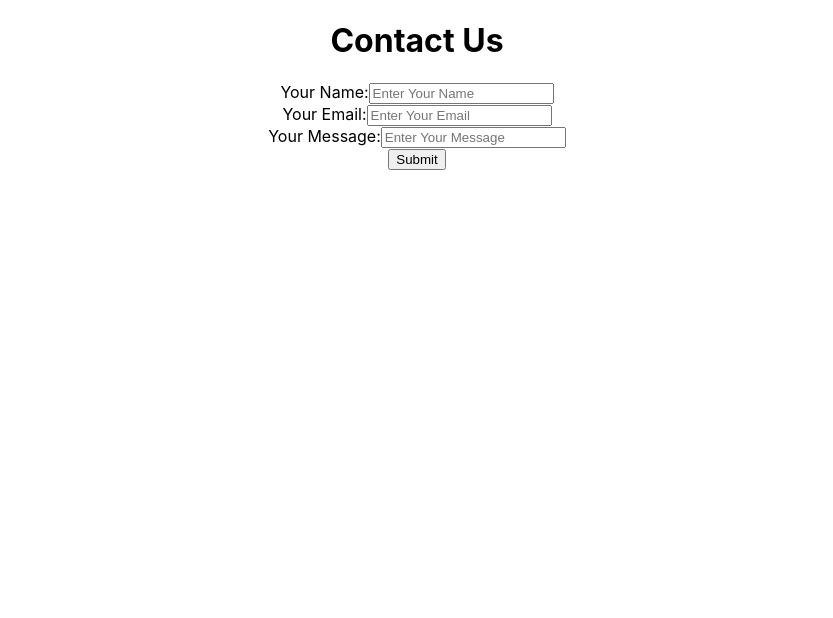
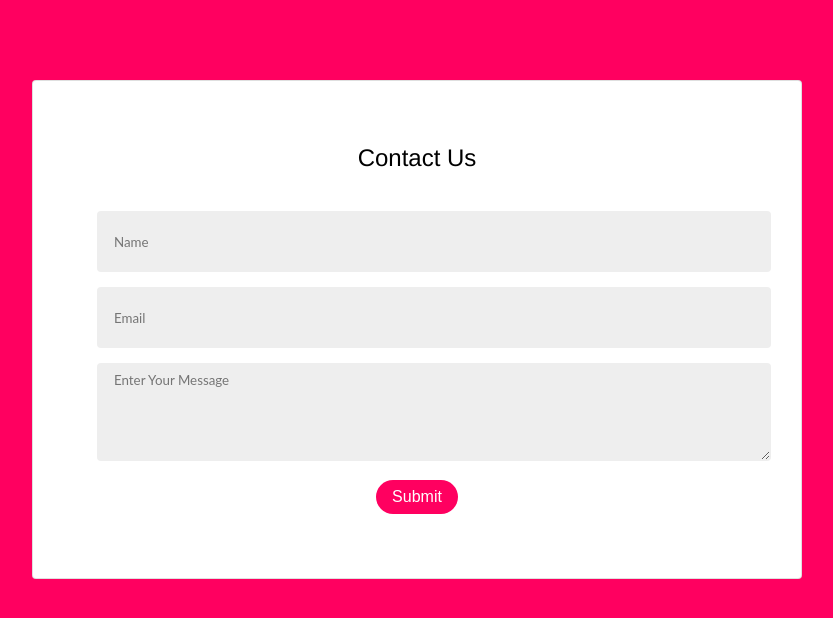
Before and after one commit to ajay09a/Contact-us-form, a React (Create React App) app: page / in a window 1280 px wide. Shown: the top 618 px of the page, without its empty margins (223-1056 px from the left). Built offline with nearby package versions, Linux system fonts and the light colour scheme.

Commit message:
done with styling

```diff
--- a/src/App.js
+++ b/src/App.js
@@ -3,8 +3,10 @@ import Form from './Form'
 function App() {
   return (
     <div className="App">
-      <header><center><h1>Contact Us</h1></center></header>
-      <Form />
+      <div className='container'>
+        <header><center><h2>Contact Us</h2></center></header>
+        <Form />
+      </div>
     </div>
   );
 }
--- a/src/Form.js
+++ b/src/Form.js
@@ -33,12 +33,15 @@ const Form = () => {
     }
   return (
     <form className='form' onSubmit={postData}>
-        <label>Your Name:</label>
-        <input type='text' name="name" value={user.name} onChange={handleChange} placeholder="Enter Your Name" autoComplete="off" required /><br />
-        <label>Your Email:</label>
-        <input type='email' name="email" value={user.email} onChange={handleChange} placeholder="Enter Your Email" autoComplete="off" required /><br />
-        <label>Your Message:</label>
-        <input type='text' name="message" value={user.message} onChange={handleChange} placeholder="Enter Your Message" autoComplete="off" required /><br />
+        <div className='form-group'>
+          <input className='form-control' type='text' name="name" value={user.name} onChange={handleChange} placeholder="Name" autoComplete="off" required />
+        </div>
+        <div className='form-group'>
+          <input className='form-control' type='email' name="email" value={user.email} onChange={handleChange} placeholder="Email" autoComplete="off" required />
+        </div>
+        <div className='form-group'>
+          <textarea className='form-control' rows='5' name="message" value={user.message} onChange={handleChange} placeholder="Enter Your Message" autoComplete="off" required />
+        </div>
         <button>Submit</button>
       </form>
   )
--- a/src/index.css
+++ b/src/index.css
@@ -5,6 +5,7 @@ body {
     sans-serif;
   -webkit-font-smoothing: antialiased;
   -moz-osx-font-smoothing: grayscale;
+  background: #ff0060;
 }
 
 code {
@@ -15,3 +16,72 @@ code {
 .form{
   text-align: center;
 }
+
+
+#root{
+  display: flex;
+    justify-content: center;
+    margin-top: 10vh;
+}
+.App{
+  width: 60%;
+    border-radius: 0.25rem;
+    background-color: #fff;
+    border: 1px solid rgba(0,0,0,.125);
+}
+.container{
+  padding: 4rem;
+}
+h2{
+  margin-top: 0;
+    margin-bottom: 40px;
+    font-family: Oswald,Helvetica,Arial,sans-serif;
+    font-weight: 400;
+    line-height: 1.1;
+    color: #000;
+}
+.form-group {
+  margin-bottom: 15px;
+}
+.form-control{
+  width: 100%;
+    height: 43px;
+    padding: 8px 16px;
+    background-color: #eee;
+    background-image: none;
+    border: 1px solid transparent;
+    border-radius: 4px;
+    font-family: Lato,Helvetica,Arial,sans-serif;
+}
+textarea.form-control {
+  height: auto;
+}
+button{
+  background-size: 200% auto;
+  color: #fff;
+  background-color: #ff0060;
+  padding: 8px 16px;
+  font-size: 16px;
+  border-radius: 50px;
+  border: none;
+  cursor: pointer;
+}
+@media only screen and (max-width: 880px) {
+  .App {
+    width: 80%;
+  }
+}
+@media only screen and (max-width: 550px) {
+  .App {
+    width: 90%;
+  }
+  .container{
+    padding: 3rem;
+    margin-left: -1rem;
+  }
+}
+@media only screen and (max-width: 350px) {
+  .form-control {
+    height: 27px;
+  }
+}
```
